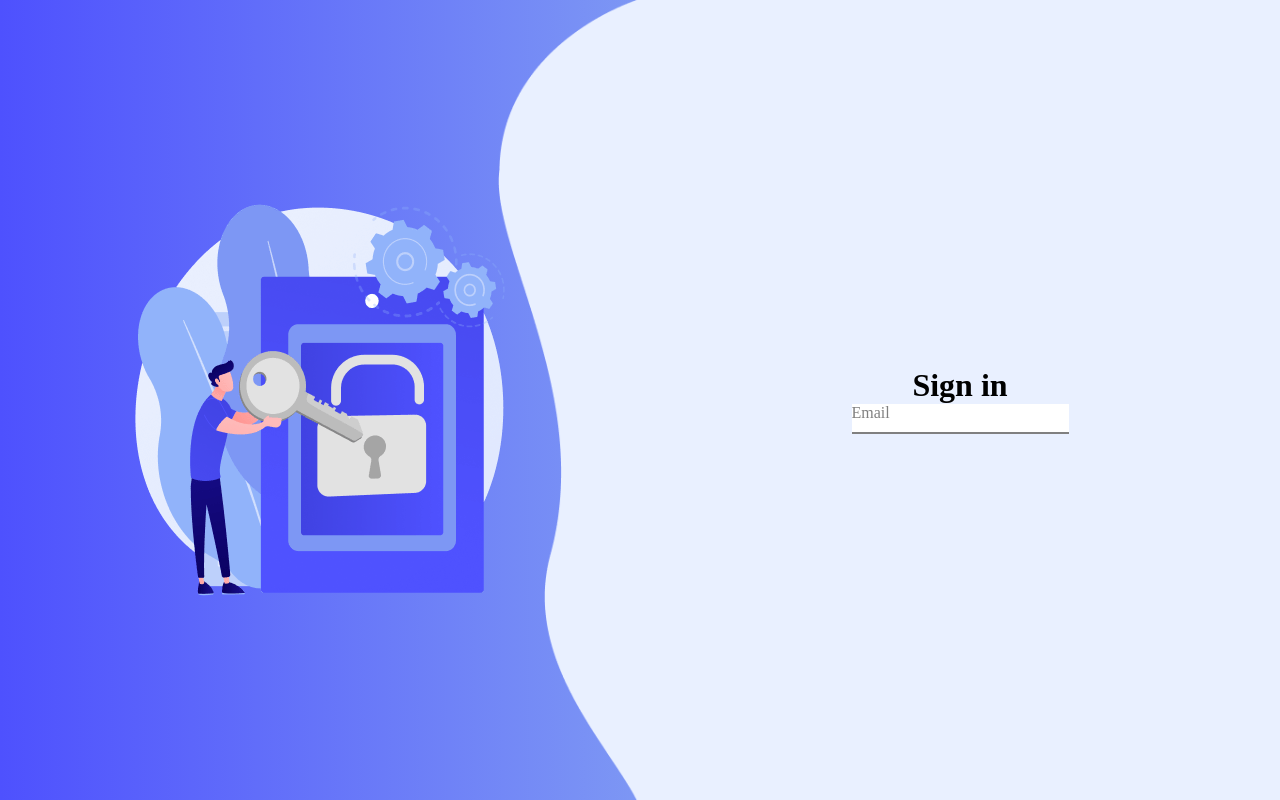
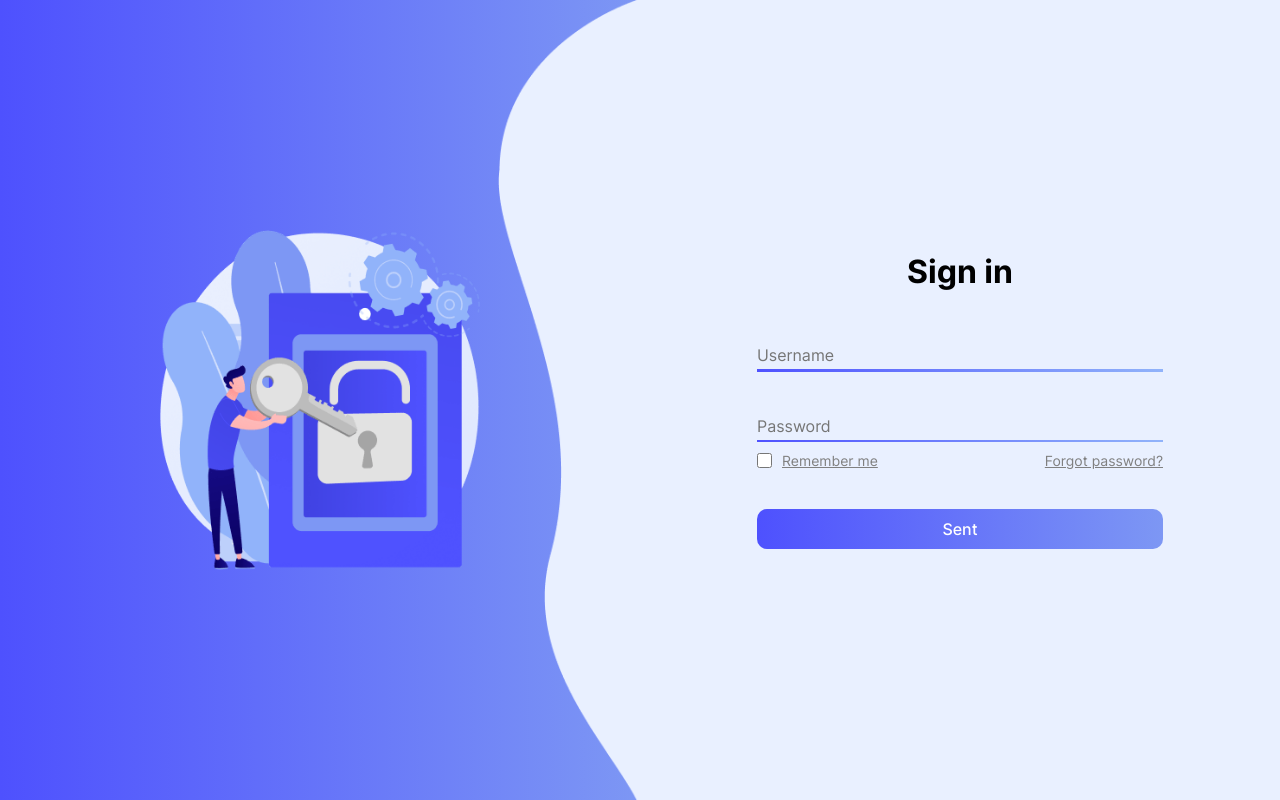
Before and after one commit to Abduqodir0205/new__dashboard, a Vue app: page /login in a window 1280 px wide. Before the commit this address had no page. Built offline with nearby package versions, Linux system fonts and the light colour scheme.

Commit message:
login-page-comlited

```diff
--- a/package.json
+++ b/package.json
@@ -9,7 +9,9 @@
     "preview": "vite preview"
   },
   "dependencies": {
+    "axios": "^1.6.7",
     "vue": "^3.3.11",
+    "vue-axios": "^3.5.2",
     "vue-router": "^4.2.5"
   },
   "devDependencies": {
--- a/src/App.vue
+++ b/src/App.vue
@@ -1,10 +1,12 @@
 <template>
   <div>
-    <Login/>
+    <router-view></router-view>
   </div>
 </template>
 <script>
 import Login from './components/Login.vue';
+import { RouterLink, RouterView } from 'vue-router'
+
 export default {
  data() {
   return {
--- a/src/assets/scss/component-style/login.scss
+++ b/src/assets/scss/component-style/login.scss
@@ -1,21 +1,25 @@
-.login{
-    // height: 100vh;
-    // display: flex;
-    // align-items: center;
-    // justify-content: center;
-    input{
+.login {
+
+  input {
+    width: 406px;
     padding: 4px 0;
     outline: none;
     color: gray;
     /* Paragraph/Small/Regular */
     font-family: inter;
-      font-size: 14px;
-      font-style: normal;
+    font-size: 16px;
     font-weight: 400;
     line-height: 20px; /* 142.857% */
     border: none;
-      border-bottom: 2px solid;
-      border-color: -moz-linear-gradient(90deg, #555555, #111111);
+    background-color: #e9f0ff;
+  }
+  hr {
+    border: none;
+    height: 2px;
+    background: linear-gradient(90deg, #4f52ff, #91b3fa);
+  }
+  hr:last-child{
+    height: 3px;
   }
   span {
     position: relative;
@@ -25,48 +29,100 @@
     position: absolute;
     left: 0;
     pointer-events: none;
+    font-size: 18px;
   }
   input:is(:focus) ~ label {
     transform: translateY(-100%) scale(0.92);
   }
-      input:is(:focus),
-      textarea:is(:focus) {
-        border-color: var(--input-border-hover-color);
-      }
-    &__content{
+  &__content {
     height: 100vh;
     display: flex;
     align-items: center;
     justify-content: space-between;
     flex-wrap: wrap;
 
-        &-left{
+    &-left {
       width: 50%;
       height: 100%;
       display: flex;
       align-items: center;
       justify-content: center;
       position: relative;
-            background: linear-gradient(90deg, #4E51FE, #7D97F4);
-            img:first-child{
+      background: linear-gradient(90deg, #4e51fe, #7d97f4);
+      img:first-child {
+        width: 50%;
         position: relative;
         z-index: 1;
       }
-            img:last-child{
+      img:last-child {
         height: 100%;
         position: absolute;
         right: 0;
       }
     }
 
-        &-right{
+    &-right {
+      h1 {
+        font-family: inter;
+      }
+      form {
+        margin-top: 50px;
+        display: flex;
+        flex-direction: column;
+        gap: 40px;
+        flex-wrap: wrap;
+        button{
+          color: white;
+          font-weight: 500;
+          padding: 10px 0;
+          font-family: inter;
+          background: linear-gradient(90deg, #4e51fe, #7d97f4);
+          border: none;
+          font-size: 16px;
+          border-radius: 10px;
+        }
+        .remember_parent {
+          display: flex;
+          align-items: center;
+          justify-content: space-between;
+          input[type="checkbox"] {
+            accent-color: #4e51fe;
+          }
+          .p {
+            font-family: inter;
+            color: gray;
+            font-size: 14px;
+            text-decoration: underline;
+            margin-top: 10px;
+          }
+          p:hover {
+            cursor: pointer;
+          }
+        }
+        .remember {
+          margin-top: 10px;
+          display: flex;
+          justify-content: start;
+          p {
+            margin-left: 10px;
+            font-family: inter;
+            color: gray;
+            font-size: 14px;
+            text-decoration: underline;
+          }
+
+          input {
+            width: 15px;
+          }
+        }
+      }
       width: 50%;
       height: 100%;
       display: flex;
       align-items: center;
       flex-direction: column;
       justify-content: center;
-            background-color: #E9F0FF;
+      background-color: #e9f0ff;
     }
   }
 }
--- a/src/components/Login.vue
+++ b/src/components/Login.vue
@@ -8,18 +8,61 @@
       </div>
       <div class="login__content-right">
         <h1>Sign in</h1>
-          <form action="">
+        <form @submit.prevent="user">
           <span>
-              <input type="email"/>
-              <label for="">Email</label>
+            <input type="text" placeholder="Username"  v-model="username"/>
+            <!-- <label for="">Email</label> -->
+            <hr />
           </span>
-          </form>
+          <span>
+            <input type="password" placeholder="Password" v-model="password"/>
+            <!-- <label for="">Password</label> -->
+            <hr />
+            <span class="remember_parent">
+              <div class="remember">
+                <input type="checkbox" />
+                <p>Remember me</p>
+              </div>
+              <p class="p">Forgot password?</p>
+            </span>
+          </span>
+          <button>Sent</button>
+        </form >
       </div>
     </div>
     <!-- </div> -->
   </div>
 </template>
 <script>
-export default {};
+import axios from 'axios'
+var form = new FormData()
+export default {
+  name: 'CreatPost',
+    data() {
+        return {
+            username: "",
+            password: "",
+        }
+    },
+    methods: {
+        user() {
+          // console.log(this.username);
+          // console.log(this.password);
+            form.append('username', this.username)
+            form.append('password', this.password)
+            axios.post('http://10.20.12.227:8000/user/login/', form)
+            .then((response)=>{
+              console.log(response);
+                let status = response.status
+                localStorage.setItem('token', response.data.token)
+                if (status == 200) {
+                    this.$router.push('/home')
+                }
+            })
+            .catch(error => console.log(error))
+
+        }
+    },
+};
 </script>
 <style></style>
--- a/src/main.js
+++ b/src/main.js
@@ -1,9 +1,12 @@
 import { createApp } from 'vue'
 import App from './App.vue'
+import axios from 'axios'
+import VueAxios from 'vue-axios'
 
 import router from './router/router.js'
 import './assets/scss/main.scss'
 
 const app = createApp(App)
 app.use(router)
+app.use(VueAxios, axios)
 app.mount('#app')
--- a/src/router/router.js
+++ b/src/router/router.js
@@ -1,14 +1,20 @@
 import { createRouter, createWebHistory } from 'vue-router'
 import login from '../components/login.vue'
+import home from '../view/HomeView.vue'
 
 const router = createRouter({
   history: createWebHistory(import.meta.env.BASE_URL),
   routes: [
     {
-      path: '/',
+      path: '/login',
       name: 'login',
       component: login,
     },
+    {
+      path: '/home',
+      name: 'home',
+      component: home,
+    }
 
   ]
 })
--- a/src/view/HomeView.vue
+++ b/src/view/HomeView.vue
@@ -0,0 +1,13 @@
+<template >
+    <div>
+        <h1>Home</h1>
+    </div>
+</template>
+<script>
+export default {
+
+}
+</script>
+<style lang="">
+
+</style>
```
Also changed, not shown: 1 other file (tests, documents, lock files or other folders). Lines whose indentation alone changed are shown as unchanged.
